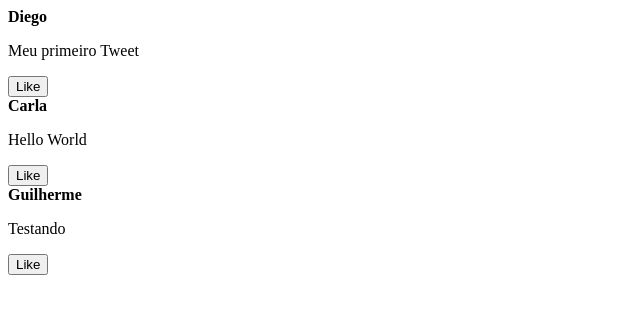
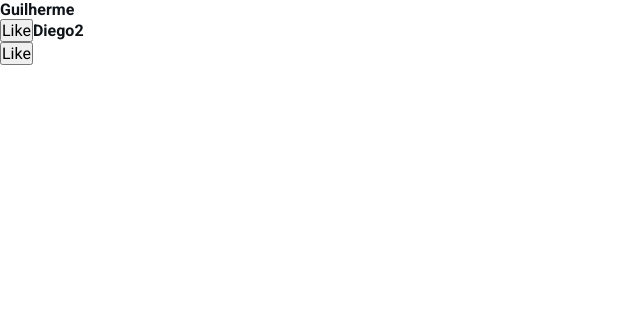
Before and after one commit to guuisouza/twitter-ui, a React (Vite) app: page / in a window 1280 px wide. Shown: the top 314 px of the page, without its empty margins (0-640 px from the left). Built offline with nearby package versions, Linux system fonts and the light colour scheme.

Commit message:
add: implementing global CSS

```diff
--- a/index.html
+++ b/index.html
@@ -2,8 +2,10 @@
 <html lang="en">
   <head>
     <meta charset="UTF-8" />
-    <link rel="icon" type="image/svg+xml" href="/vite.svg" />
+    <link rel="preconnect" href="https://fonts.googleapis.com">
+    <link rel="preconnect" href="https://fonts.gstatic.com" crossorigin>
     <meta name="viewport" content="width=device-width, initial-scale=1.0" />
+    <link href="https://fonts.googleapis.com/css2?family=Roboto:wght@400;500;700;900&display=swap" rel="stylesheet">
     <title>Twitter UI</title>
   </head>
   <body>
--- /dev/null
+++ b/src/global.css
@@ -0,0 +1,27 @@
+* {
+    margin: 0;
+    padding: 0;
+    box-sizing: border-box;
+}
+
+:root {
+    --twitter-blue: #1da1f2;
+}
+
+body {
+    color: #0f1419;
+    -webkit-font-smoothing: antialiased;
+}
+
+body, input, textarea, button {
+    font: 400 1rem Roboto, sans-serif
+    /*1rem = 16px, 4px = 0.25rem*/
+}
+
+button {
+    cursor: pointer;
+}
+
+a {
+    color: inherit;
+}
--- a/src/main.tsx
+++ b/src/main.tsx
@@ -1,15 +1,20 @@
 import React from 'react'
 import ReactDOM from 'react-dom/client'
 import { Tweet } from './components/Tweet'
-
+import './global.css'
 // renderizar => mostrar em tela
 
 ReactDOM.createRoot(document.getElementById('root')!).render(
   <React.StrictMode>
     <div>
-      <Tweet user="Diego" content="Meu primeiro Tweet"/><br></br>
-      <Tweet user="Carla" content="Hello World"/><br></br>
-      <Tweet user="Guilherme" content="Testando"/><br></br>
+      {/* <Tweet user="Diego" content="Meu primeiro Tweet"/>
+      <Tweet user="Carla" content="Hello World"/> */}
+      <Tweet user="Guilherme" likes={15}>
+        TestandoOOOOOoo
+      </Tweet>
+      <Tweet user="Diego2" likes={10}>
+        Conteúdo 4
+      </Tweet>
     </div>
   </React.StrictMode>,
 )
```
